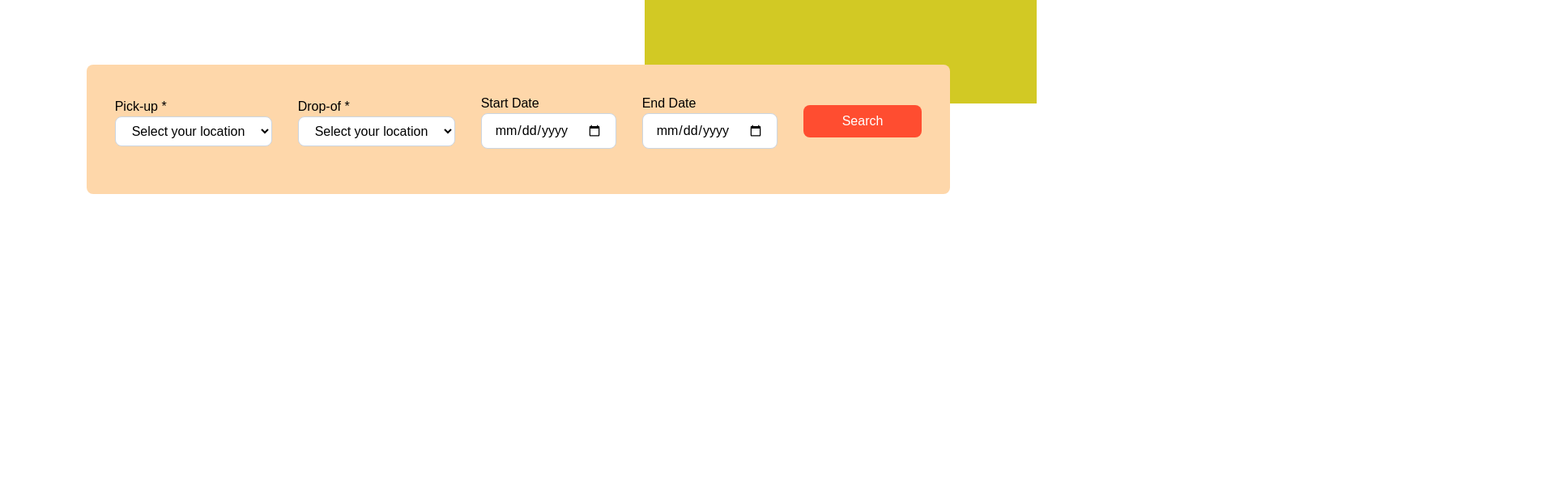
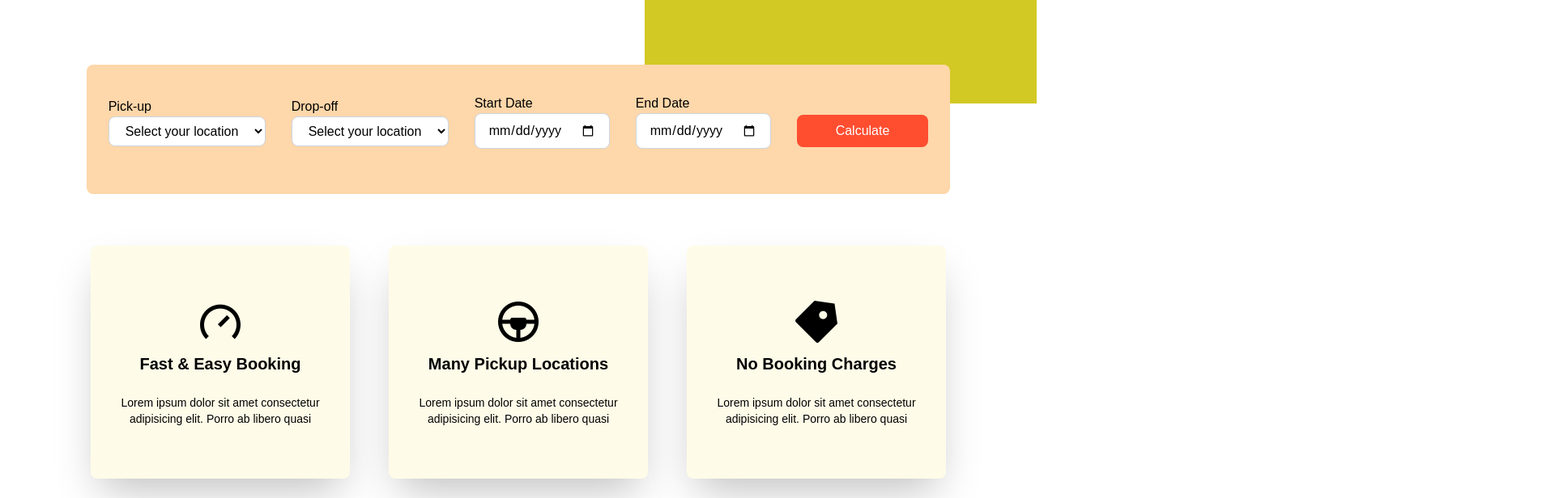
Before and after one commit to shravastee-thakur/SwiftRides, a React (Vite) app: page / in a window 1280 px wide. Shown: the part 760-1376 px from the top of the page at 81% size, 1920 px wide, since content can reach past the window. Before the commit the page ends 1000 px from the top, so only its background shows below. Built offline with nearby package versions, Linux system fonts and the light colour scheme.

Commit message:
Product page added

```diff
--- a/package.json
+++ b/package.json
@@ -12,7 +12,8 @@
   "dependencies": {
     "react": "^18.3.1",
     "react-dom": "^18.3.1",
-    "react-router-dom": "^6.26.1"
+    "react-router-dom": "^6.26.1",
+    "remixicon": "^4.3.0"
   },
   "devDependencies": {
     "@eslint/js": "^9.9.0",
--- a/src/App.jsx
+++ b/src/App.jsx
@@ -1,7 +1,10 @@
+import "remixicon/fonts/remixicon.css";
 import "./App.css";
 import Book from "./Components/Book";
+import Facilities from "./Components/Facilities";
 import Hero from "./Components/Hero";
 import Navbar from "./Components/Navbar";
+import Fleet from "./Components/Fleet";
 
 function App() {
   return (
@@ -9,6 +12,8 @@ function App() {
       <Navbar />
       <Hero />
       <Book />
+      <Facilities />
+      <Fleet />
     </>
   );
 }
--- a/src/Components/Book.jsx
+++ b/src/Components/Book.jsx
@@ -9,7 +9,7 @@ const Book = () => {
     if (startDate && endDate) {
       const start = new Date(startDate);
       const end = new Date(endDate);
-      const diffTime = Math.abs(end - start);
+      const diffTime = Math.abs(end - start); // abs is absolute value
       const diffDays = Math.ceil(diffTime / (1000 * 60 * 60 * 24)); // Convert milliseconds to days
       setDays(diffDays);
     } else {
@@ -21,7 +21,7 @@ const Book = () => {
     <div className="w-10/12 h-40 mx-auto -my-12 z-auto bg-orange-200 rounded-lg p-9">
       <div className="flex gap-8 justify-center items-center">
         <div className="flex flex-col">
-          <label>Pick-up *</label>
+          <label>Pick-up</label>
           <select className="bg-white border border-slate-300 py-1 px-1 md:py-2 md:px-4 rounded-lg">
             <option>Select your location</option>
             <option value="Mumbai">Mumbai</option>
@@ -31,7 +31,7 @@ const Book = () => {
           </select>
         </div>
         <div className="flex flex-col">
-          <label>Drop-of *</label>
+          <label>Drop-off</label>
           <select className="bg-white border border-slate-300 py-1 px-1 md:py-2 md:px-4 rounded-lg">
             <option>Select your location</option>
             <option value="Mumbai">Mumbai</option>
@@ -63,10 +63,10 @@ const Book = () => {
 
         <div>
           <button
-            className="bg-[#ff4d30] text-white px-12 py-2 rounded-lg"
+            className="bg-[#ff4d30] hover:bg-[#f01a1a] text-white mt-6 px-12 py-2 rounded-lg"
             onClick={calculateDays}
           >
-            Search
+            Calculate
           </button>
         </div>
       </div>
--- /dev/null
+++ b/src/Components/Facilities.jsx
@@ -0,0 +1,66 @@
+import React from "react";
+
+const Facilities = () => {
+  return (
+    <>
+      <div className="mt-28 mx-auto flex justify-center items-center gap-12">
+        <div className="card w-[25%] max-lg:w-[30%]  max-md:py-10 max-md:w-[40%] max-md:mb-10 h-72  flex flex-col justify-center items-center shadow-2xl max-[500px]:w-[80%] bg-yellow-50 group hover:bg-[#DD3219] rounded-lg transition-all duration-100 ease-in-out max-md:h-auto">
+          <div>
+            <i className="ri-speed-up-line text-6xl"></i>
+          </div>
+
+          <div className="f-card-tagline mt-2">
+            <p className="font-semibold text-xl max-lg:text-lg group-hover:text-white">
+              Fast & Easy Booking
+            </p>
+          </div>
+
+          <div className="f-card-text w-[90%] max-md:w-[80%] text-center mt-6">
+            <p className="text-sm max-lg:text-xs max-lg:mt-2 group-hover:text-white">
+              Lorem ipsum dolor sit amet consectetur adipisicing elit. Porro ab
+              libero quasi
+            </p>
+          </div>
+        </div>
+        <div className="card w-[25%] max-lg:w-[30%]  max-md:py-10 max-md:w-[40%] max-md:mb-10 h-72  flex flex-col justify-center items-center shadow-2xl max-[500px]:w-[80%] bg-yellow-50 group hover:bg-[#DD3219] rounded-lg transition-all duration-100 ease-in-out max-md:h-auto">
+          <div>
+            <i className="ri-steering-2-fill text-6xl"></i>
+          </div>
+
+          <div className="f-card-tagline mt-2">
+            <p className="font-semibold text-xl max-lg:text-lg group-hover:text-white">
+              Many Pickup Locations
+            </p>
+          </div>
+
+          <div className="f-card-text w-[90%] max-md:w-[80%] text-center mt-6">
+            <p className="text-sm max-lg:text-xs max-lg:mt-2 group-hover:text-white">
+              Lorem ipsum dolor sit amet consectetur adipisicing elit. Porro ab
+              libero quasi
+            </p>
+          </div>
+        </div>
+        <div className="card w-[25%] max-lg:w-[30%]  max-md:py-10 max-md:w-[40%] max-md:mb-10 h-72  flex flex-col justify-center items-center shadow-2xl max-[500px]:w-[80%] bg-yellow-50 group hover:bg-[#DD3219] rounded-lg transition-all duration-100 ease-in-out max-md:h-auto">
+          <div>
+            <i className="ri-price-tag-3-fill text-6xl"></i>
+          </div>
+
+          <div className="f-card-tagline mt-2">
+            <p className="font-semibold text-xl max-lg:text-lg group-hover:text-white">
+              No Booking Charges
+            </p>
+          </div>
+
+          <div className="f-card-text w-[90%] max-md:w-[80%] text-center mt-6">
+            <p className="text-sm max-lg:text-xs max-lg:mt-2 group-hover:text-white">
+              Lorem ipsum dolor sit amet consectetur adipisicing elit. Porro ab
+              libero quasi
+            </p>
+          </div>
+        </div>
+      </div>
+    </>
+  );
+};
+
+export default Facilities;
--- /dev/null
+++ b/src/Components/Fleet.jsx
@@ -0,0 +1,104 @@
+import React, { useState } from "react";
+import { CarData } from "../Data/CarData";
+
+const Fleet = () => {
+  const [tab, setTab] = useState(1);
+
+  const activeTab = (tabNumber) => {
+    setTab(tabNumber);
+  };
+
+  const Hatchback = CarData.filter((car) => car.type === "Hatchback");
+  const Sedan = CarData.filter((car) => car.type === "Sedan");
+  const Muv = CarData.filter((car) => car.type === "Muv");
+  const Suv = CarData.filter((car) => car.type === "Suv");
+
+  const data =
+    tab === 2
+      ? Hatchback
+      : tab === 3
+      ? Sedan
+      : tab === 4
+      ? Muv
+      : tab === 5
+      ? Suv
+      : CarData;
+  return (
+    <section className="mt-24">
+      <h4 className="text-center font-semibold">
+        Discover the SwiftRides Fleet
+      </h4>
+      <h1 className="text-center text-4xl font-bold">Our Rental Fleets</h1>
+
+      <div className="flex gap-8 justify-center items-center mt-8">
+        <div
+          className="cursor-pointer font-semibold"
+          style={{ borderBottom: tab === 1 ? "2px solid red" : "white" }}
+          onClick={() => setTab(1)}
+        >
+          Show All
+        </div>
+        <div
+          className="cursor-pointer font-semibold"
+          style={{ borderBottom: tab === 2 ? "2px solid red" : "white" }}
+          onClick={() => setTab(2)}
+        >
+          Hatchback
+        </div>
+        <div
+          className="cursor-pointer font-semibold"
+          style={{ borderBottom: tab === 3 ? "2px solid red" : "white" }}
+          onClick={() => setTab(3)}
+        >
+          Sedan
+        </div>
+        <div
+          className="cursor-pointer font-semibold"
+          style={{ borderBottom: tab === 4 ? "2px solid red" : "white" }}
+          onClick={() => setTab(4)}
+        >
+          MUV
+        </div>
+        <div
+          className="cursor-pointer font-semibold"
+          style={{ borderBottom: tab === 5 ? "2px solid red" : "white" }}
+          onClick={() => setTab(5)}
+        >
+          SUV
+        </div>
+      </div>
+
+      <div className="mt-12  grid grid-cols-1 md:grid-cols-2 lg:grid-cols-3 px-20">
+        {data &&
+          data.map((item, index) => {
+            return (
+              <div key={index} className="border border-slate-300 w-[350px] my-4">
+                <div className="w-[349px]">
+                  <img src={item.carImage} alt="" />
+                </div>
+                <div className="text-center">
+                  <h1 className="text-2xl font-bold text-red-800">{item.carTitle}</h1>
+                  <p className="text-blue-900 font-bold mt-6">{item.pricePerDay}</p>
+                  <div className="flex justify-between px-5 mt-6">
+                    <p>{item.carYear}</p>
+                    <p>{item.carKm}</p>
+                    <p>{item.carTopSpeed}</p>
+                  </div>
+                  <div className="flex justify-around">
+                    <div className="bg-red-600 w-1/2 mt-6">
+                      <button>Rent</button>
+                    </div>
+                    <div className="bg-orange-300 w-1/2 mt-6">
+                      <button>Details</button>
+                    </div>
+                  </div>
+                </div>
+              </div>
+            );
+          })}
+      </div>
+    </section>
+  );
+};
+
+export default Fleet;
--- a/src/Components/Hero.jsx
+++ b/src/Components/Hero.jsx
@@ -2,7 +2,7 @@ import React from "react";
 
 const Hero = () => {
   return (
-    <section className="w-full min-h-screen flex items-center">
+    <section className=" min-h-screen flex items-center">
       <div className="w-2/3 px-20">
         <h1 className="text-5xl font-bold">Get Moving with SwiftRides</h1>
         <h3 className="text-lg mt-4">
@@ -10,13 +10,13 @@ const Hero = () => {
           ride in minutes and hit the road with ease.
         </h3>
         <div>
-          <button className="bg-[#ff4d30] text-white px-4 py-2 mt-4 rounded-md">
+          <button className="bg-[#ff4d30] hover:bg-[#f01a1a] shadow-gray-400 shadow-lg text-white px-4 py-2 mt-4 rounded-md">
             Book Ride
           </button>
         </div>
       </div>
       <div className="w-full flex relative  min-h-screen">
-        <div className="z-30 absolute w-[1500px] top-20 h-auto">
+        <div className="z-30 absolute  top-20 h-auto">
           <img src="/images/harrier.png" />
         </div>
         <div className="bg-[#d2c924] -z-10 w-2/3 min-h-screen absolute right-0 top-0"></div>
--- a/src/Components/Navbar.jsx
+++ b/src/Components/Navbar.jsx
@@ -3,10 +3,11 @@ import React from "react";
 const Navbar = () => {
   return (
     <>
-      <nav className="flex justify-between w-full items-center text-sm font-semibold py-6  px-12 shadow-lg ">
+      <nav className="flex justify-between items-center text-sm font-semibold py-6  px-12 shadow-lg ">
         <div>
-          <h1 className="text-4xl font-bold"><span className="text-[#ff4d30]">Swift</span>Rides</h1>
-
+          <h1 className="text-4xl font-bold">
+            <span className="text-[#ff4d30]">Swift</span>Rides
+          </h1>
         </div>
         <div className="flex items-center gap-8">
           <ul className="flex gap-8">
@@ -16,7 +17,7 @@ const Navbar = () => {
             <li>CONTACT</li>
           </ul>
           <div>
-            <button className="bg-[#ff4d30] text-white px-4 py-1 rounded-full">
+            <button className="bg-[#ff4d30] hover:bg-[#f01a1a] text-white px-4 py-1 rounded-full">
               LOGIN
             </button>
           </div>
--- a/src/index.css
+++ b/src/index.css
@@ -1,3 +1,5 @@
+
+
 @tailwind base;
 @tailwind components;
 @tailwind utilities;
```
Also changed, not shown: src/Data/CarData.js (+23 -23 lines), 1 other file (tests, documents, lock files or other folders).
